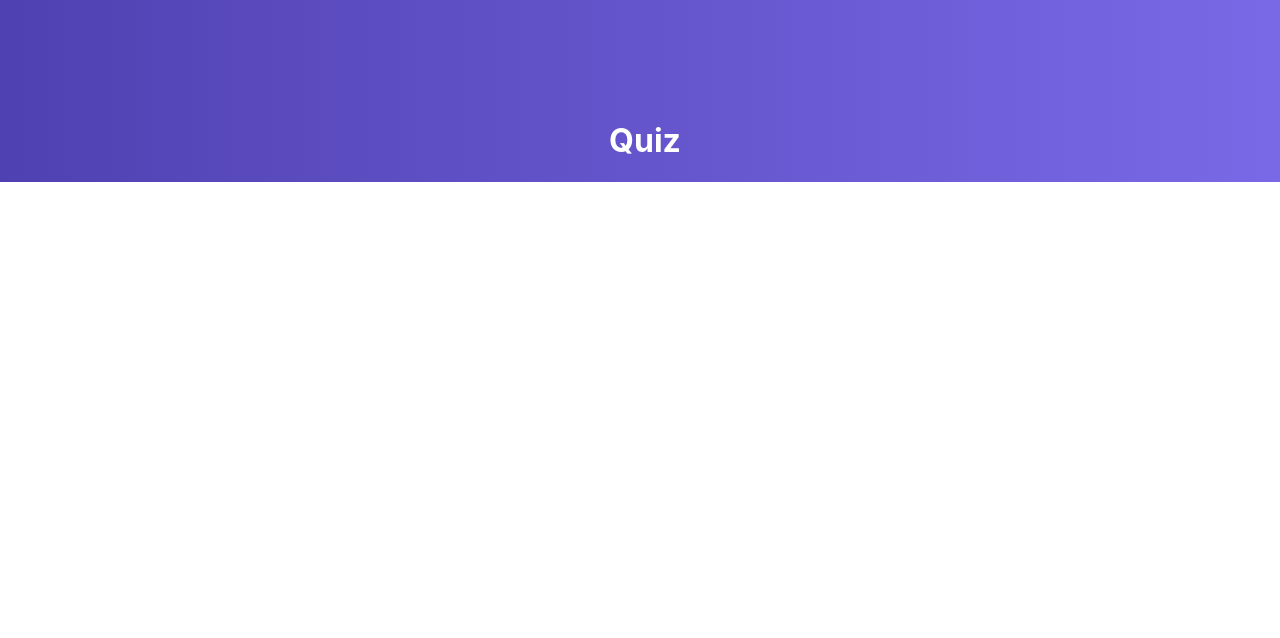
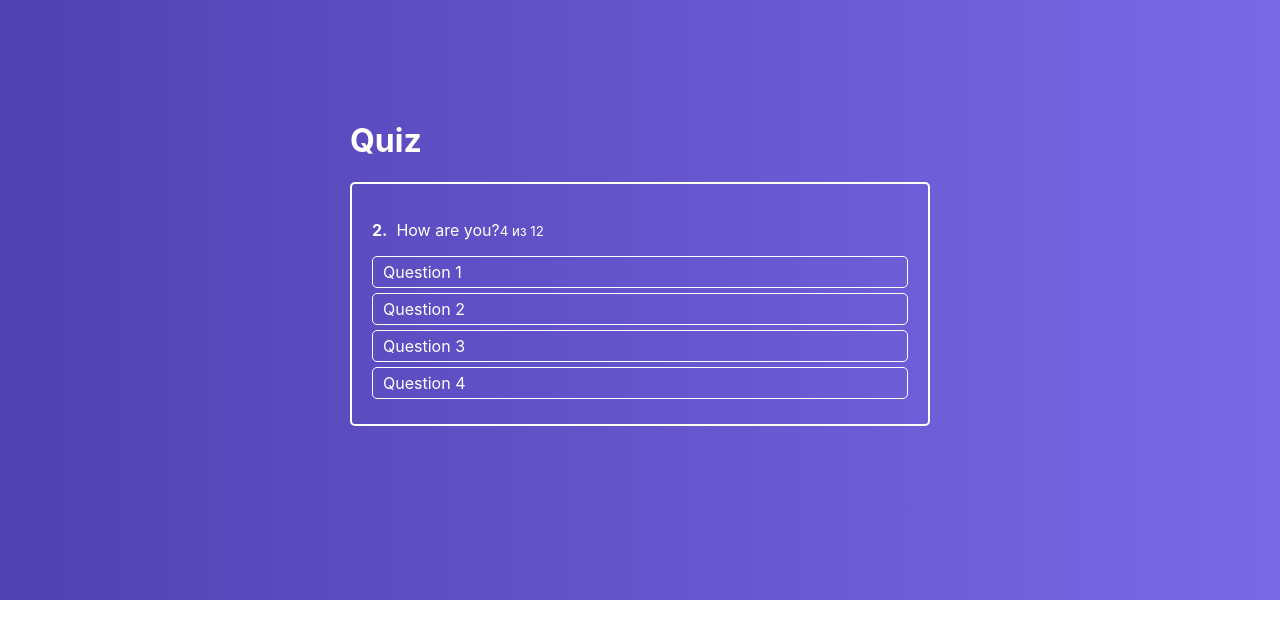
Before and after one commit to AndreewMelnik/My-projects, a React (Create React App) app in the folder 8) React newApp/: page / in a window 1280 px wide. Shown: the top 638 px of the page. Built offline with nearby package versions, Linux system fonts and the light colour scheme.

Commit message:
Список с вопросами

```diff
--- a/8) React newApp/public/index.html
+++ b/8) React newApp/public/index.html
@@ -2,42 +2,11 @@
 <html lang="en">
   <head>
     <meta charset="utf-8" />
-    <link rel="icon" href="%PUBLIC_URL%/favicon.ico" />
     <meta name="viewport" content="width=device-width, initial-scale=1" />
     <meta name="theme-color" content="#000000" />
-    <meta
-      name="description"
-      content="Web site created using create-react-app"
-    />
-    <link rel="apple-touch-icon" href="%PUBLIC_URL%/logo192.png" />
-    <!--
-      manifest.json provides metadata used when your web app is installed on a
-      user's mobile device or desktop. See https://developers.google.com/web/fundamentals/web-app-manifest/
-    -->
-    <link rel="manifest" href="%PUBLIC_URL%/manifest.json" />
-    <!--
-      Notice the use of %PUBLIC_URL% in the tags above.
-      It will be replaced with the URL of the `public` folder during the build.
-      Only files inside the `public` folder can be referenced from the HTML.
-
-      Unlike "/favicon.ico" or "favicon.ico", "%PUBLIC_URL%/favicon.ico" will
-      work correctly both with client-side routing and a non-root public URL.
-      Learn how to configure a non-root public URL by running `npm run build`.
-    -->
     <title>React App</title>
   </head>
   <body>
-    <noscript>You need to enable JavaScript to run this app.</noscript>
     <div id="root"></div>
-    <!--
-      This HTML file is a template.
-      If you open it directly in the browser, you will see an empty page.
-
-      You can add webfonts, meta tags, or analytics to this file.
-      The build step will place the bundled scripts into the <body> tag.
-
-      To begin the development, run `npm start` or `yarn start`.
-      To create a production bundle, use `npm run build` or `yarn build`.
-    -->
   </body>
 </html>
--- a/8) React newApp/src/Components/ActiveQuiz/ActiveQuiz.css
+++ b/8) React newApp/src/Components/ActiveQuiz/ActiveQuiz.css
@@ -0,0 +1,13 @@
+.ActiveQuiz {
+    padding: 20px;
+    color: #fff;
+    border: 2px solid #fff;
+    border-radius: 5px;
+    margin: 0 10px;
+    box-sizing: border-box;
+}
+
+.Question {
+    display: flex;
+    justify-content: space-between;
+}
--- a/8) React newApp/src/Components/ActiveQuiz/ActiveQuiz.js
+++ b/8) React newApp/src/Components/ActiveQuiz/ActiveQuiz.js
@@ -1,9 +1,21 @@
-import React, { Component } from 'react';
+import React from 'react';
 import './ActiveQuiz.css';
+import AnswersList from '../AnswersList/AnswersList';
 
-const ActiveQuiz = (props) => {
-  <div>
+const ActiveQuiz = props => (
+  <div className="ActiveQuiz">
+   <p>
+       <span>
+           <strong>2.</strong>&nbsp;
+           How are you?
+       </span>
 
+       <small>4 из 12</small>
+   </p>
+   <AnswersList
+     answers={props.answers}
+   />
   </div>
 
-}
+)
+export default ActiveQuiz
--- /dev/null
+++ b/8) React newApp/src/Components/AnswerItem/AnswerItem.css
@@ -0,0 +1,12 @@
+.AnswerItem {
+    border: 1px solid #fff;
+    border-radius: 5px;
+    padding: 5px 10px;
+    margin-bottom: 5px;
+    cursor: pointer;
+}
+
+.AnswerItem:hover {
+    background: rgba(255, 255, 255, .2);
+    transition: background .3s ease-in-out;
+}
--- /dev/null
+++ b/8) React newApp/src/Components/AnswerItem/AnswerItem.js
@@ -0,0 +1,13 @@
+import React from 'react'
+import './AnswerItem.css';
+const AnswerItem = props => {
+  return (
+    <li
+      className='AnswerItem'
+    >
+      { props.answer.text }
+    </li>
+  )
+}
+
+export default AnswerItem
--- /dev/null
+++ b/8) React newApp/src/Components/AnswersList/AnswersList.css
@@ -0,0 +1,5 @@
+.AnswersList {
+    list-style: none;
+    margin: 0;
+    padding: 0;
+}
--- /dev/null
+++ b/8) React newApp/src/Components/AnswersList/AnswersList.js
@@ -0,0 +1,22 @@
+import React from 'react';
+import './AnswersList.css';
+import AnswerItem from '../AnswerItem/AnswerItem'
+
+const AnswersList = props => (
+<ul className="AnswersList">
+  { props.answers.map((answer, index) => {
+    return (
+        <AnswerItem
+          key={index}
+          answer={answer}
+        />
+    )
+  }) }
+</ul>
+
+
+
+
+)
+
+export default AnswersList
--- a/8) React newApp/src/Containers/Quiz/Quiz.css
+++ b/8) React newApp/src/Containers/Quiz/Quiz.css
@@ -5,9 +5,14 @@
     flex-grow: 1;
     width: 100%;
     background: linear-gradient(90deg, #5041b2 0%, #7969e6 100%);
+    height:500px
 }
 
 .Quiz h1 {
     color: #fff;
     margin-left: 10px;
 }
+
+.QuizWrapper {
+    width: 600px;
+}
--- a/8) React newApp/src/Containers/Quiz/Quiz.js
+++ b/8) React newApp/src/Containers/Quiz/Quiz.js
@@ -1,14 +1,29 @@
 import React, { Component } from 'react';
 import './Quiz.css';
+import ActiveQuiz from '../../Components/ActiveQuiz/ActiveQuiz'
 
 class Quiz extends Component {
     state = {
-        quiz: []
+        quiz: [
+            {
+                answers:[
+                    {text:'Question 1'},
+                    {text:'Question 2'},
+                    {text:'Question 3'},
+                    {text:'Question 4'}
+                ]
+            }
+        ]
     }
     render() {
         return (
             <div className="Quiz">
-                <h1>Quiz</h1>
+                <div className ="QuizWrapper">
+                  <h1>Quiz</h1>
+
+                    <ActiveQuiz
+                      answers={this.state.quiz[0].answers}/>
+                </div>
             </div>
         )
     }
```
